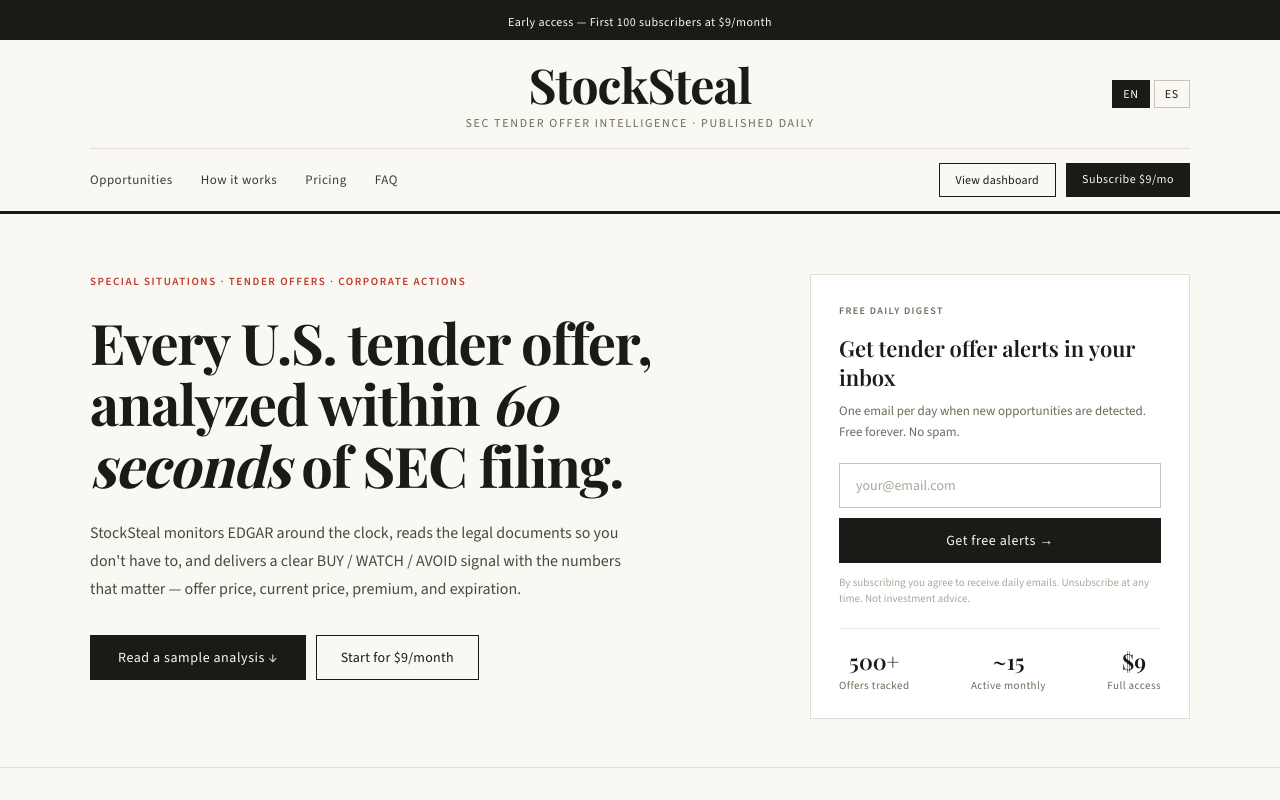
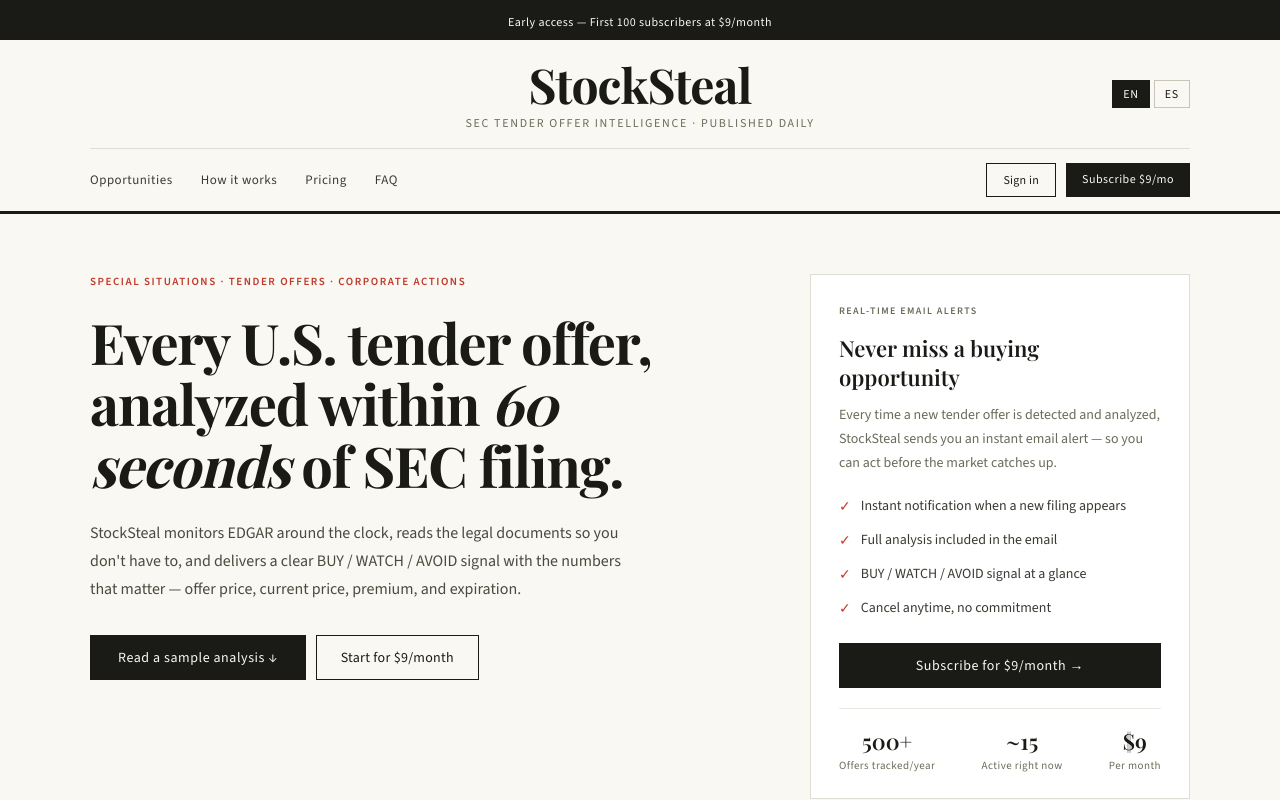
Before and after one commit to Marc-pijus/stocksteal, a Next.js app: page / in a window 1280 px wide. Shown: the top 800 px of the page. Built offline with nearby package versions, Linux system fonts and the light colour scheme; a web font is replaced by a local one.

Commit message:
Remove newsletter form, add alert benefits box, remove refresh button

```diff
--- a/app/page.tsx
+++ b/app/page.tsx
@@ -8,20 +8,24 @@
     masthead: 'StockSteal',
     mastheadSub: 'SEC Tender Offer Intelligence · Published Daily',
     nav: ['Opportunities', 'How it works', 'Pricing', 'FAQ'],
-    navDashboard: 'View dashboard',
+    navDashboard: 'Sign in',
     navSubscribe: 'Subscribe $9/mo',
     heroLabel: 'Special Situations · Tender Offers · Corporate Actions',
     heroTitle: ['Every U.S. tender offer,', 'analyzed within ', '60 seconds', ' of SEC filing.'],
     heroBody: "StockSteal monitors EDGAR around the clock, reads the legal documents so you don't have to, and delivers a clear BUY / WATCH / AVOID signal with the numbers that matter — offer price, current price, premium, and expiration.",
     heroCta1: 'Read a sample analysis ↓',
     heroCta2: 'Start for $9/month',
-    newsletterLabel: 'Free daily digest',
-    newsletterTitle: 'Get tender offer alerts in your inbox',
-    newsletterBody: 'One email per day when new opportunities are detected. Free forever. No spam.',
-    newsletterPlaceholder: 'your@email.com',
-    newsletterBtn: 'Get free alerts →',
-    newsletterDisclaimer: 'By subscribing you agree to receive daily emails. Unsubscribe at any time. Not investment advice.',
-    statsLabels: ['Offers tracked', 'Active monthly', 'Full access'],
+    alertBoxLabel: 'Real-time email alerts',
+    alertBoxTitle: 'Never miss a buying opportunity',
+    alertBoxBody: 'Every time a new tender offer is detected and analyzed, StockSteal sends you an instant email alert — so you can act before the market catches up.',
+    alertBoxFeatures: [
+      'Instant notification when a new filing appears',
+      'Full analysis included in the email',
+      'BUY / WATCH / AVOID signal at a glance',
+      'Cancel anytime, no commitment',
+    ],
+    alertBoxCta: 'Subscribe for $9/month →',
+    statsLabels: ['Offers tracked/year', 'Active right now', 'Per month'],
     exampleLabel: 'Sample analysis · Free',
     exampleTitle: "Today's featured opportunity",
     filingLabel: 'Latest filing',
@@ -47,7 +51,7 @@
     planFeatures: [
       'All active tender offers',
       'Full AI analysis on every filing',
-      'Real-time email alerts',
+      'Instant email alerts on new opportunities',
       'BUY / WATCH / AVOID signals',
       'Offer price vs market price',
       'Premium calculation',
@@ -57,7 +61,7 @@
     faqs: [
       { q: 'What is a tender offer?', a: 'A tender offer is when a company — or a third party — offers to buy shares from existing shareholders at a fixed price, usually above the current market price. If you buy shares below that price and tender them, you capture the difference as a return.' },
       { q: 'How is StockSteal different from checking EDGAR myself?', a: 'EDGAR publishes raw legal documents of 40–80 pages. StockSteal reads them automatically, extracts the key numbers, fetches the current market price, calculates the premium, and delivers a plain-English recommendation — all within 60 seconds of the filing.' },
-      { q: 'How often are new opportunities added?', a: 'The system checks EDGAR twice daily on trading days. When a new tender offer is detected it is analyzed and added to your dashboard automatically. Pro subscribers also receive an immediate email alert.' },
+      { q: 'How often are new opportunities added?', a: 'The system checks EDGAR twice daily on trading days. When a new tender offer is detected it is analyzed and added to your dashboard automatically. Subscribers also receive an immediate email alert.' },
       { q: 'Is this investment advice?', a: 'No. StockSteal provides information and analysis for educational and informational purposes only. Always conduct your own research and consult a qualified financial advisor before making investment decisions.' },
     ],
     footerDisclaimer: 'Data sourced from SEC EDGAR. Not investment advice. For informational purposes only. StockSteal is not affiliated with the U.S. Securities and Exchange Commission.',
@@ -69,20 +73,24 @@
     masthead: 'StockSteal',
     mastheadSub: 'Inteligencia sobre Ofertas de Compra SEC · Publicado Diariamente',
     nav: ['Oportunidades', 'Cómo funciona', 'Precios', 'FAQ'],
-    navDashboard: 'Ver dashboard',
+    navDashboard: 'Iniciar sesión',
     navSubscribe: 'Suscribirse $9/mes',
     heroLabel: 'Situaciones Especiales · Ofertas de Compra · Acciones Corporativas',
     heroTitle: ['Cada oferta de compra en EE.UU.,', 'analizada en menos de ', '60 segundos', ' tras el registro en la SEC.'],
     heroBody: 'StockSteal monitoriza EDGAR las 24 horas, lee los documentos legales por ti y te entrega una señal clara de COMPRAR / VIGILAR / EVITAR con los números que importan — precio de oferta, precio actual, prima y fecha de vencimiento.',
     heroCta1: 'Ver un análisis de ejemplo ↓',
     heroCta2: 'Empezar por $9/mes',
-    newsletterLabel: 'Resumen diario gratuito',
-    newsletterTitle: 'Recibe alertas de ofertas de compra en tu bandeja de entrada',
-    newsletterBody: 'Un email al día cuando se detectan nuevas oportunidades. Gratis para siempre. Sin spam.',
-    newsletterPlaceholder: 'tu@email.com',
-    newsletterBtn: 'Recibir alertas gratis →',
-    newsletterDisclaimer: 'Al suscribirte aceptas recibir emails diarios. Date de baja en cualquier momento. No es asesoramiento financiero.',
-    statsLabels: ['Ofertas rastreadas', 'Activas al mes', 'Acceso completo'],
+    alertBoxLabel: 'Alertas por email en tiempo real',
+    alertBoxTitle: 'No te pierdas ninguna oportunidad de compra',
+    alertBoxBody: 'Cada vez que se detecta y analiza una nueva oferta de compra, StockSteal te envía una alerta inmediata por email — para que puedas actuar antes que el mercado.',
+    alertBoxFeatures: [
+      'Notificación instantánea cuando aparece un nuevo registro',
+      'Análisis completo incluido en el email',
+      'Señal COMPRAR / VIGILAR / EVITAR de un vistazo',
+      'Cancela cuando quieras, sin compromiso',
+    ],
+    alertBoxCta: 'Suscribirse por $9/mes →',
+    statsLabels: ['Ofertas rastreadas/año', 'Activas ahora', 'Al mes'],
     exampleLabel: 'Análisis de muestra · Gratis',
     exampleTitle: 'Oportunidad destacada de hoy',
     filingLabel: 'Último registro',
@@ -108,7 +116,7 @@
     planFeatures: [
       'Todas las ofertas de compra activas',
       'Análisis completo de IA en cada registro',
-      'Alertas por email en tiempo real',
+      'Alertas instantáneas por email en nuevas oportunidades',
       'Señales COMPRAR / VIGILAR / EVITAR',
       'Precio de oferta vs precio de mercado',
       'Cálculo de prima',
@@ -118,7 +126,7 @@
     faqs: [
       { q: '¿Qué es una oferta de compra (tender offer)?', a: 'Una oferta de compra es cuando una empresa — o un tercero — ofrece comprar acciones a los accionistas existentes a un precio fijo, normalmente por encima del precio de mercado actual. Si compras acciones por debajo de ese precio y las tiendes, capturas la diferencia como rentabilidad.' },
       { q: '¿En qué se diferencia StockSteal de revisar EDGAR yo mismo?', a: 'EDGAR publica documentos legales crudos de 40-80 páginas. StockSteal los lee automáticamente, extrae los números clave, obtiene el precio de mercado actual, calcula la prima y entrega una recomendación en lenguaje claro, todo en menos de 60 segundos desde el registro.' },
-      { q: '¿Con qué frecuencia se añaden nuevas oportunidades?', a: 'El sistema revisa EDGAR dos veces al día en días de trading. Cuando se detecta una nueva oferta de compra, se analiza y añade automáticamente al dashboard. Los suscriptores Pro también reciben una alerta por email inmediata.' },
+      { q: '¿Con qué frecuencia se añaden nuevas oportunidades?', a: 'El sistema revisa EDGAR dos veces al día en días de trading. Cuando se detecta una nueva oferta de compra, se analiza y añade automáticamente al dashboard. Los suscriptores también reciben una alerta por email inmediata.' },
       { q: '¿Es esto asesoramiento financiero?', a: 'No. StockSteal proporciona información y análisis únicamente con fines educativos e informativos. Realiza siempre tu propia investigación y consulta a un asesor financiero cualificado antes de tomar decisiones de inversión.' },
     ],
     footerDisclaimer: 'Datos obtenidos de SEC EDGAR. No es asesoramiento financiero. Solo con fines informativos. StockSteal no está afiliado a la Comisión de Valores y Bolsa de EE.UU.',
@@ -166,14 +174,13 @@
         .ticker { font-family: 'Source Sans 3', monospace; font-size: 11px; font-weight: 600; letter-spacing: 0.08em; color: #c0392b; }
         .section-label { font-family: 'Source Sans 3', sans-serif; font-size: 10px; font-weight: 600; letter-spacing: 0.14em; text-transform: uppercase; color: #6b6b5a; }
         .blur-row { filter: blur(4px); user-select: none; pointer-events: none; }
-        input[type="email"] { border: 1px solid #c8c4b8; background: #fff; padding: 11px 16px; font-family: 'Source Sans 3', sans-serif; font-size: 14px; color: #1a1a16; outline: none; width: 100%; }
-        input[type="email"]:focus { border-color: #1a1a16; }
-        input[type="email"]::placeholder { color: #a8a89a; }
         .prose p { margin-bottom: 14px; line-height: 1.8; color: #3a3a32; font-family: 'Source Sans 3', sans-serif; font-size: 15px; }
         .prose strong { color: #1a1a16; font-weight: 600; }
         .lang-btn { background: transparent; border: 1px solid #c8c4b8; padding: 4px 10px; font-family: 'Source Sans 3', sans-serif; font-size: 12px; font-weight: 500; cursor: pointer; letter-spacing: 0.06em; transition: all 0.15s; }
         .lang-btn.active { background: #1a1a16; color: #faf8f3; border-color: #1a1a16; }
         .lang-btn:not(.active):hover { border-color: #1a1a16; }
+        .check-item { display: flex; align-items: flex-start; gap: 10px; margin-bottom: 12px; font-family: 'Source Sans 3', sans-serif; font-size: 14px; color: #3a3a32; line-height: 1.5; }
+        .check-mark { color: #c0392b; font-size: 14px; margin-top: 1px; flex-shrink: 0; }
       `}</style>
 
       {/* TOP BAR */}
@@ -199,7 +206,7 @@
               ))}
             </div>
             <div style={{ display: 'flex', gap: 10 }}>
-              <a href="/dashboard" className="btn-outline" style={{ padding: '7px 16px', fontSize: 12 }}>{t.navDashboard}</a>
+              <a href="/login" className="btn-outline" style={{ padding: '7px 16px', fontSize: 12 }}>{t.navDashboard}</a>
               <a href="#pricing" className="btn-primary" style={{ padding: '7px 16px', fontSize: 12 }}>{t.navSubscribe}</a>
             </div>
           </nav>
@@ -222,16 +229,20 @@
             </div>
           </div>
 
-          {/* NEWSLETTER */}
+          {/* ALERT BOX */}
           <div style={{ background: '#fff', border: '1px solid #e0ddd4', padding: '28px 28px 24px' }}>
-            <div className="section-label" style={{ marginBottom: 16 }}>{t.newsletterLabel}</div>
-            <h3 className="serif" style={{ fontSize: 22, fontWeight: 600, marginBottom: 10, lineHeight: 1.3 }}>{t.newsletterTitle}</h3>
-            <p className="sans" style={{ fontSize: 13, color: '#6b6b5a', lineHeight: 1.6, marginBottom: 20 }}>{t.newsletterBody}</p>
-            <div style={{ display: 'flex', flexDirection: 'column', gap: 10 }}>
-              <input type="email" placeholder={t.newsletterPlaceholder} />
-              <button className="btn-primary" style={{ width: '100%', textAlign: 'center' }}>{t.newsletterBtn}</button>
+            <div className="section-label" style={{ marginBottom: 16 }}>{t.alertBoxLabel}</div>
+            <h3 className="serif" style={{ fontSize: 22, fontWeight: 600, marginBottom: 12, lineHeight: 1.3 }}>{t.alertBoxTitle}</h3>
+            <p className="sans" style={{ fontSize: 14, color: '#6b6b5a', lineHeight: 1.7, marginBottom: 20 }}>{t.alertBoxBody}</p>
+            <div style={{ marginBottom: 24 }}>
+              {t.alertBoxFeatures.map((f, i) => (
+                <div key={i} className="check-item">
+                  <span className="check-mark">✓</span>
+                  <span>{f}</span>
+                </div>
+              ))}
             </div>
-            <p className="sans" style={{ fontSize: 11, color: '#a8a89a', marginTop: 12, lineHeight: 1.5 }}>{t.newsletterDisclaimer}</p>
+            <a href="#pricing" className="btn-primary" style={{ display: 'block', textAlign: 'center', width: '100%' }}>{t.alertBoxCta}</a>
             <hr className="thin-divider" style={{ margin: '20px 0 16px' }} />
             <div style={{ display: 'flex', justifyContent: 'space-between' }}>
               {[['500+', t.statsLabels[0]], ['~15', t.statsLabels[1]], ['$9', t.statsLabels[2]]].map(([v, l]) => (
```
Also changed, not shown: components/TenderOfferCard.tsx (+6 -26 lines).
